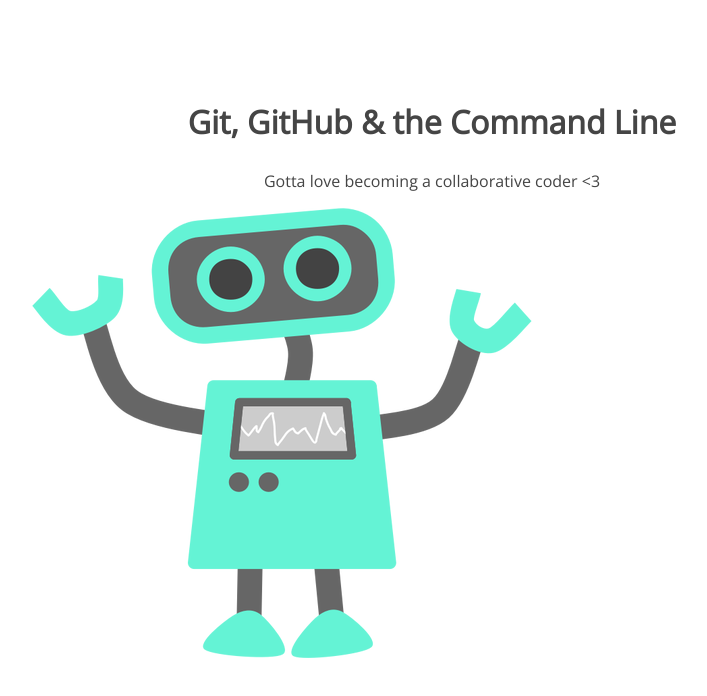
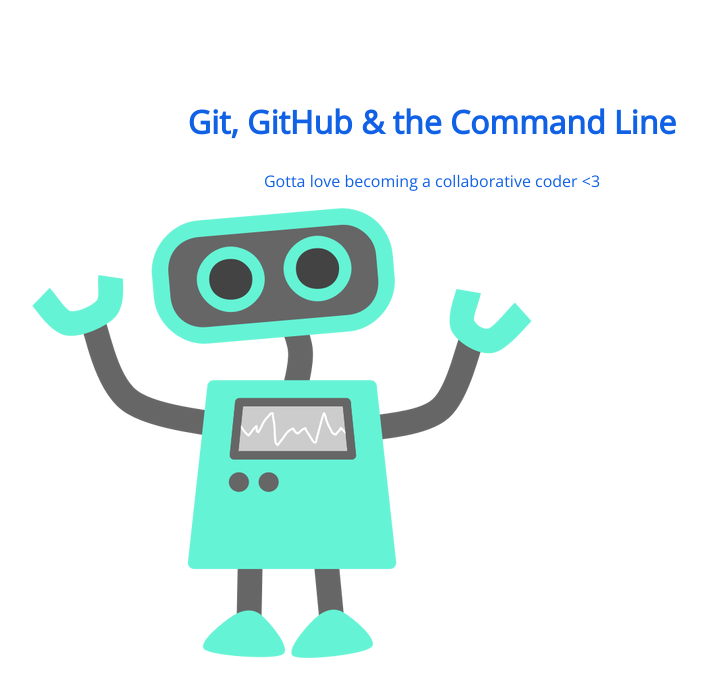
Before and after one commit to emaj1/105-project, a plain HTML site: page index.html in a window 1280 px wide. Shown: the whole page, without its empty margins (208-915 px from the left). Drawn offline with nearby package versions, Linux system fonts and the light colour scheme.

Commit message:
changed header color to blue

```diff
--- a/css/style.css
+++ b/css/style.css
@@ -5,7 +5,7 @@ section {
 section h1,
 section p {
 	text-align: center;
-	color: #454545;
+	color: #1061e5;
 }
 section h1 {
 	font: 32px 'Open Sans';
```
